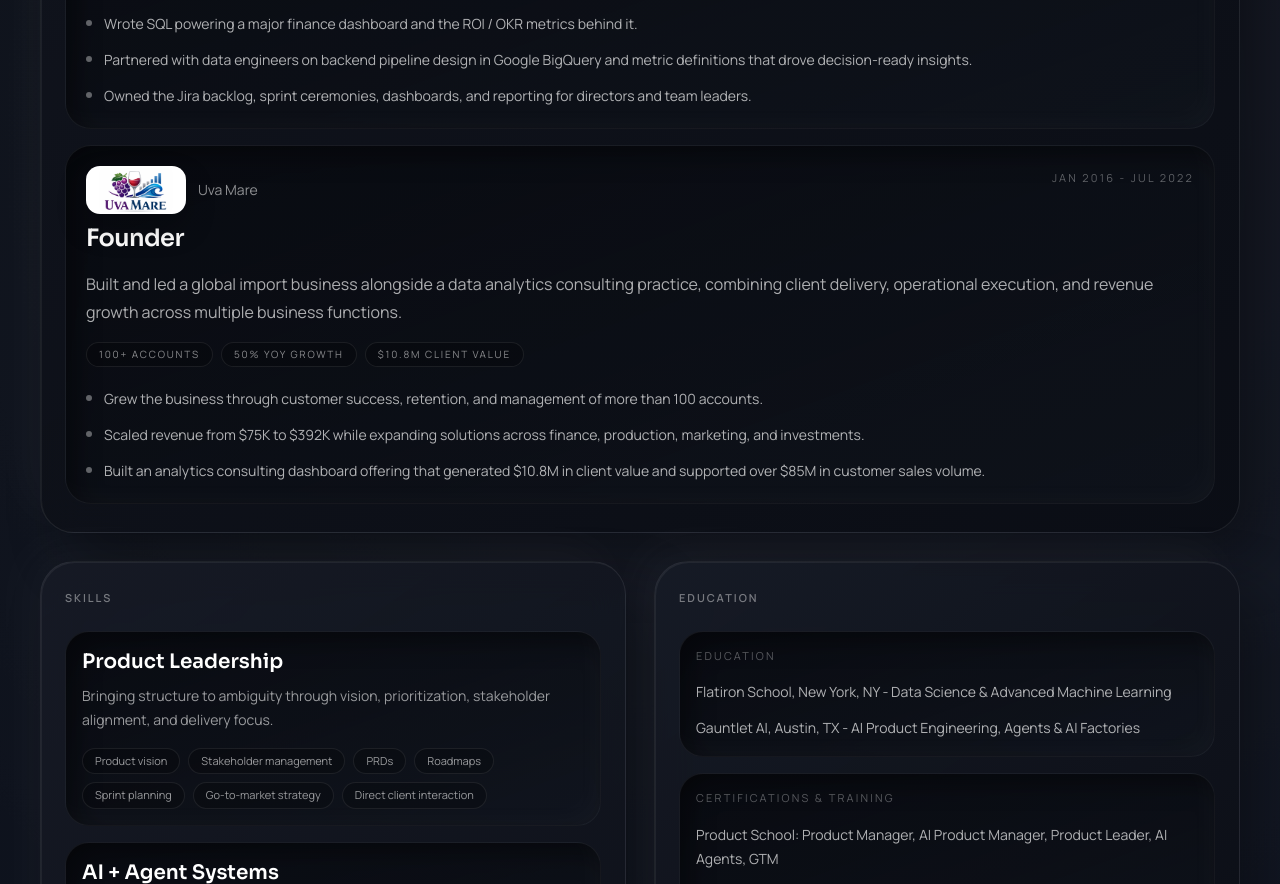
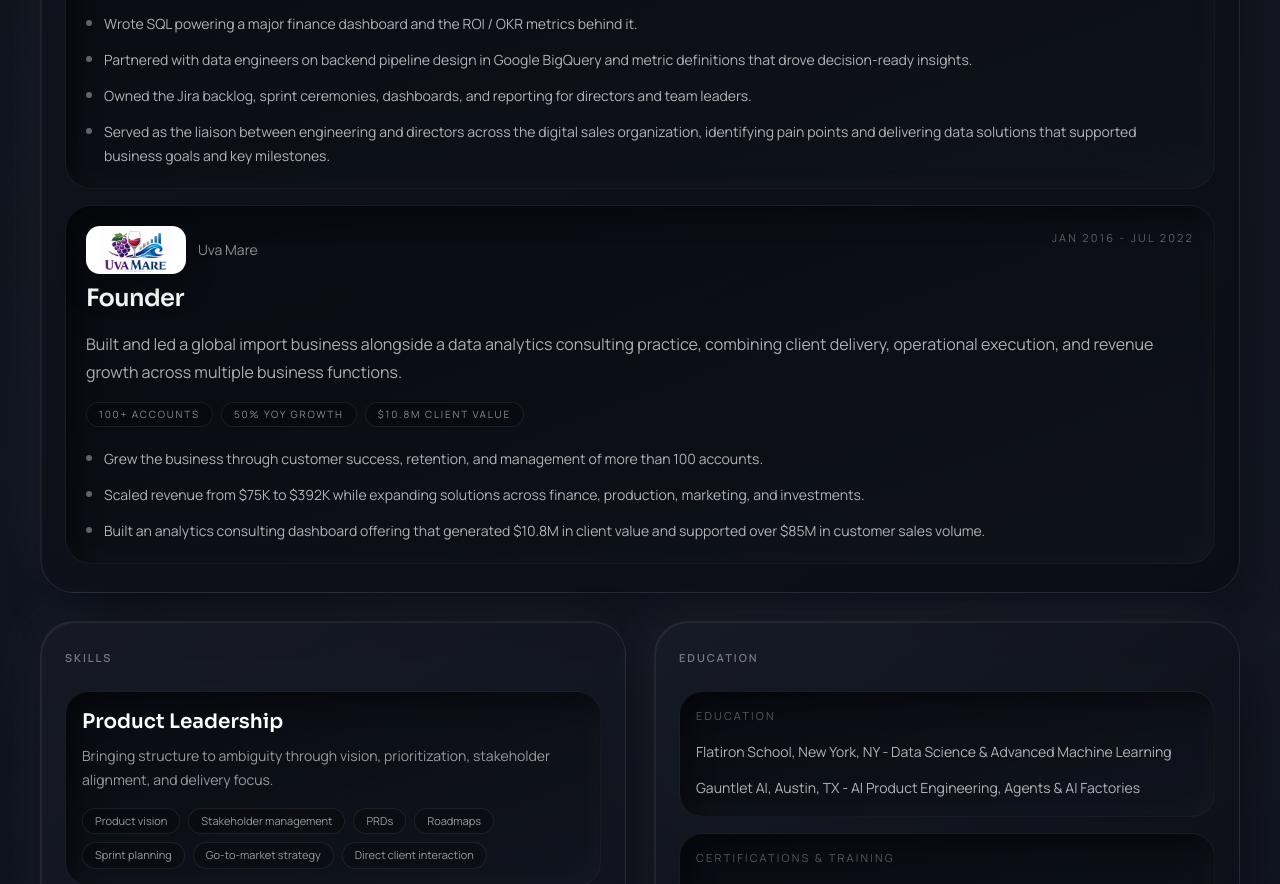
Before and after one commit to StefanoCaruso456/portfolio, a Next.js app: page / in a window 1280 px wide. Shown: the part 3640-4524 px from the top of the page. Built offline with nearby package versions, Linux system fonts and the light colour scheme.

Commit message:
Add Home Depot liaison highlight

```diff
--- a/data/resume.ts
+++ b/data/resume.ts
@@ -124,6 +124,7 @@ export const resumeRoles: ResumeRole[] = [
       "Wrote SQL powering a major finance dashboard and the ROI / OKR metrics behind it.",
       "Partnered with data engineers on backend pipeline design in Google BigQuery and metric definitions that drove decision-ready insights.",
       "Owned the Jira backlog, sprint ceremonies, dashboards, and reporting for directors and team leaders.",
+      "Served as the liaison between engineering and directors across the digital sales organization, identifying pain points and delivering data solutions that supported business goals and key milestones.",
     ],
   },
   {
```
